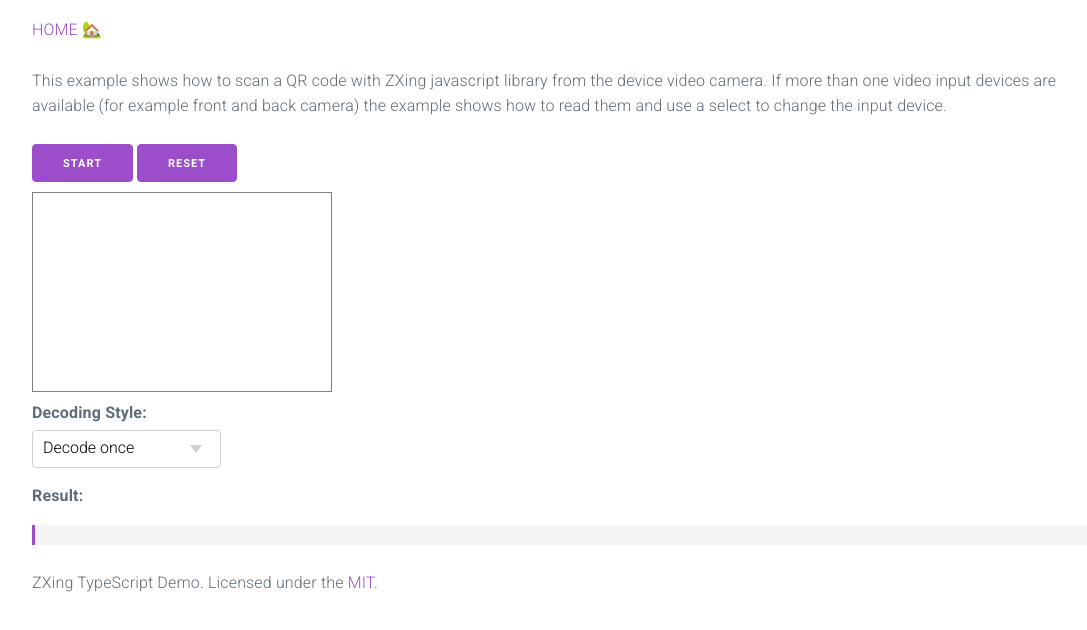
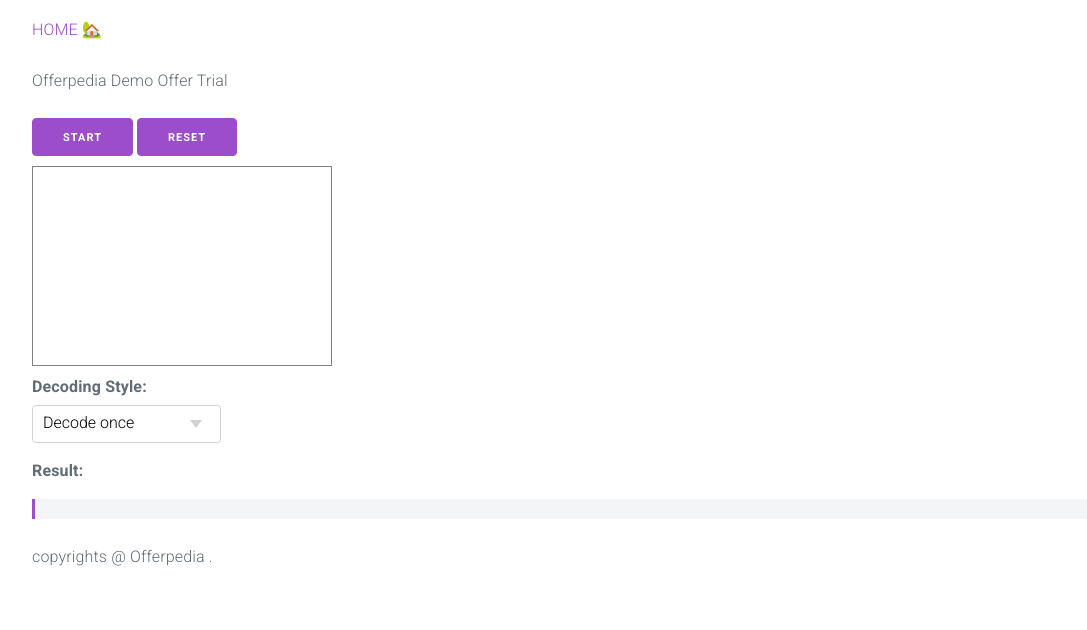
Before and after one commit to sarathkumarrs/pwaoffer, a plain HTML site: page index.html in a window 1280 px wide. Shown: the part 90-720 px from the top of the page, without its empty margins (68-1155 px from the left). Drawn offline with nearby package versions, Linux system fonts and the light colour scheme; a script that the page names is missing.

Commit message:
change texts

```diff
--- a/index.html
+++ b/index.html
@@ -7,7 +7,7 @@
   <meta name="author" content="ZXing for JS">
   <link rel="manifest" href="manifest.json">
 
-  <title>ZXing TypeScript | Decoding from camera stream</title>
+  <title>Offer Scanner</title>
 
   <link rel="stylesheet" rel="preload" as="style" onload="this.rel='stylesheet';this.onload=null" href="https://fonts.googleapis.com/css?family=Roboto:300,300italic,700,700italic">
   <link rel="stylesheet" rel="preload" as="style" onload="this.rel='stylesheet';this.onload=null" href="https://unpkg.com/normalize.css@8.0.0/normalize.css">
@@ -39,9 +39,7 @@
         <a class="button-small button-outline" href="../../index.html">HOME 🏡</a>
       </p>
 
-      <p>This example shows how to scan a QR code with ZXing javascript library from the device video camera. If more
-        than one video input devices are available (for example front and back camera) the example shows how to read
-        them and use a select to change the input device.</p>
+      <p>Offerpedia Demo Offer Trial</p>
 
       <div>
         <a class="button" id="startButton">Start</a>
@@ -79,8 +77,8 @@
 
     <footer class="footer">
       <section class="container">
-        <p>ZXing TypeScript Demo. Licensed under the <a target="_blank"
-            href="https://github.com/zxing-js/library#license" title="MIT">MIT</a>.</p>
+        <p>copyrights @ Offerpedia <a target="_blank"
+            href="https://www.offerpedia.org" title="MIT"></a>.</p>
       </section>
     </footer>
 
```
